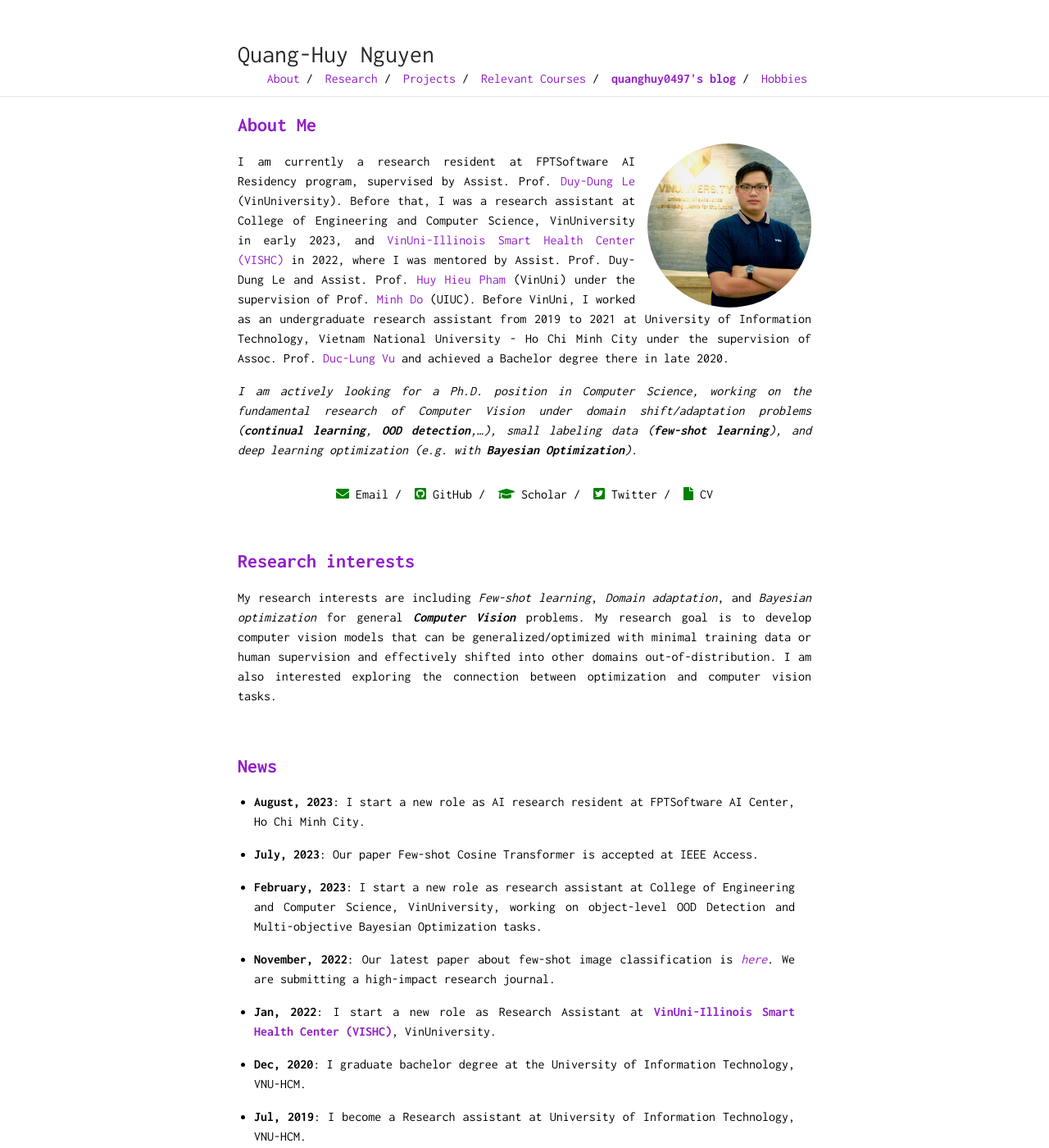
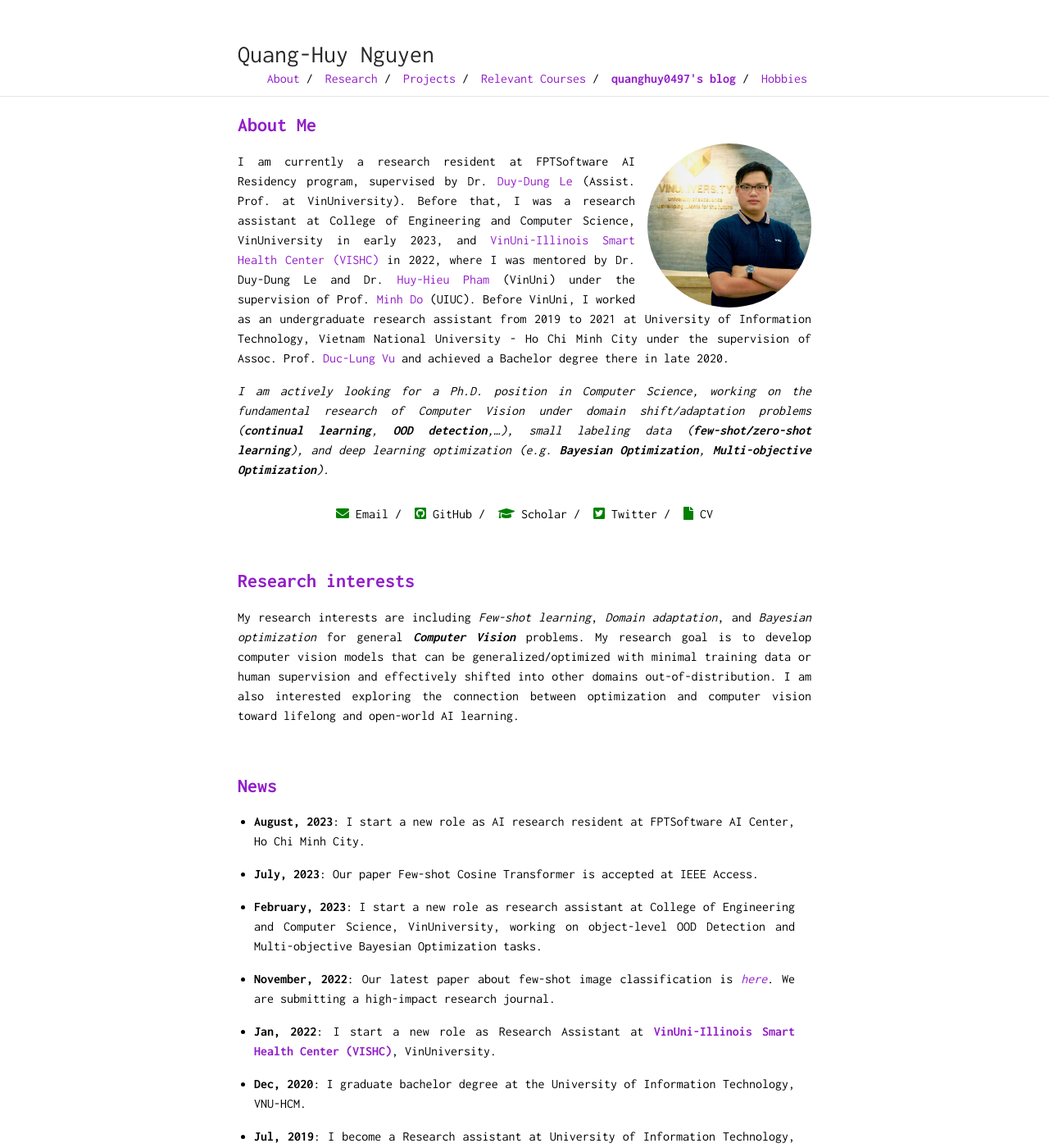
Before and after one commit to quanghuy0497/quanghuy0497.github.io, a Jekyll site: the page built from index.md, in a window 1280 px wide and 1400 px high. Shown: the whole window at 82% size. Built offline with Jekyll 4.4.1, drawn with Linux system fonts in a browser that asks for light colours; nearby versions of some CDN libraries.

Commit message:
Update bio

```diff
--- a/page/about.md
+++ b/page/about.md
@@ -3,10 +3,10 @@
 <img class="profile-picture" src="/assets/profile/profile.jpg">
 
 
-I am currently a research resident at FPTSoftware AI Residency program, supervised by Assist. Prof. [Duy-Dung Le](https://andrew-dungle.github.io/) (VinUniversity). Before that, I was a research assistant at College of Engineering and Computer Science, VinUniversity in early 2023, and [VinUni-Illinois Smart Health Center (VISHC)](https://smarthealth.vinuni.edu.vn/) in 2022, where I was mentored by Assist. Prof. Duy-Dung Le and Assist. Prof. [Huy Hieu Pham](https://huyhieupham.github.io/) (VinUni) under the supervision of Prof. [Minh Do](https://minhdo.ece.illinois.edu/) (UIUC). Before VinUni, I worked as an undergraduate research assistant from 2019 to 2021 at University of Information Technology, Vietnam National University - Ho Chi Minh City under the supervision of Assoc. Prof. [Duc-Lung Vu](https://sites.google.com/uit.edu.vn/lungvd) and achieved a Bachelor degree there in late 2020.
+I am currently a research resident at FPTSoftware AI Residency program, supervised by Dr. [Duy-Dung Le](https://andrew-dungle.github.io/) (Assist. Prof. at VinUniversity). Before that, I was a research assistant at College of Engineering and Computer Science, VinUniversity in early 2023, and [VinUni-Illinois Smart Health Center (VISHC)](https://smarthealth.vinuni.edu.vn/) in 2022, where I was mentored by Dr. Duy-Dung Le and Dr. [Huy-Hieu Pham](https://huyhieupham.github.io/) (VinUni) under the supervision of Prof. [Minh Do](https://minhdo.ece.illinois.edu/) (UIUC). Before VinUni, I worked as an undergraduate research assistant from 2019 to 2021 at University of Information Technology, Vietnam National University - Ho Chi Minh City under the supervision of Assoc. Prof. [Duc-Lung Vu](https://sites.google.com/uit.edu.vn/lungvd) and achieved a Bachelor degree there in late 2020.
 
 
-*I am actively looking for a Ph.D. position in Computer Science, working on the fundamental research of Computer Vision under domain shift/adaptation problems (**continual learning**, **OOD detection**,...), small labeling data (**few-shot learning**), and deep learning optimization (e.g. with **Bayesian Optimization**).*
+*I am actively looking for a Ph.D. position in Computer Science, working on the fundamental research of Computer Vision under domain shift/adaptation problems (**continual learning**, **OOD detection**,...), small labeling data (**few-shot/zero-shot learning**), and deep learning optimization (e.g. **Bayesian Optimization**, **Multi-objective Optimization**).*
 
 {% include social_media_links.html %}
 
@@ -14,7 +14,7 @@ I am currently a research resident at FPTSoftware AI Residency program, supervis
 
 ## Research interests
 
-My research interests are including *Few-shot learning*, *Domain adaptation*, and *Bayesian optimization* for general ***Computer Vision*** problems. My research goal is to develop computer vision models that can be generalized/optimized with minimal training data or human supervision and effectively shifted into other domains out-of-distribution. I am also interested exploring the connection between optimization and computer vision tasks.
+My research interests are including *Few-shot learning*, *Domain adaptation*, and *Bayesian optimization* for general ***Computer Vision*** problems. My research goal is to develop computer vision models that can be generalized/optimized with minimal training data or human supervision and effectively shifted into other domains out-of-distribution. I am also interested exploring the connection between optimization and computer vision toward lifelong and open-world AI learning.
 
 &thinsp;
 
```
